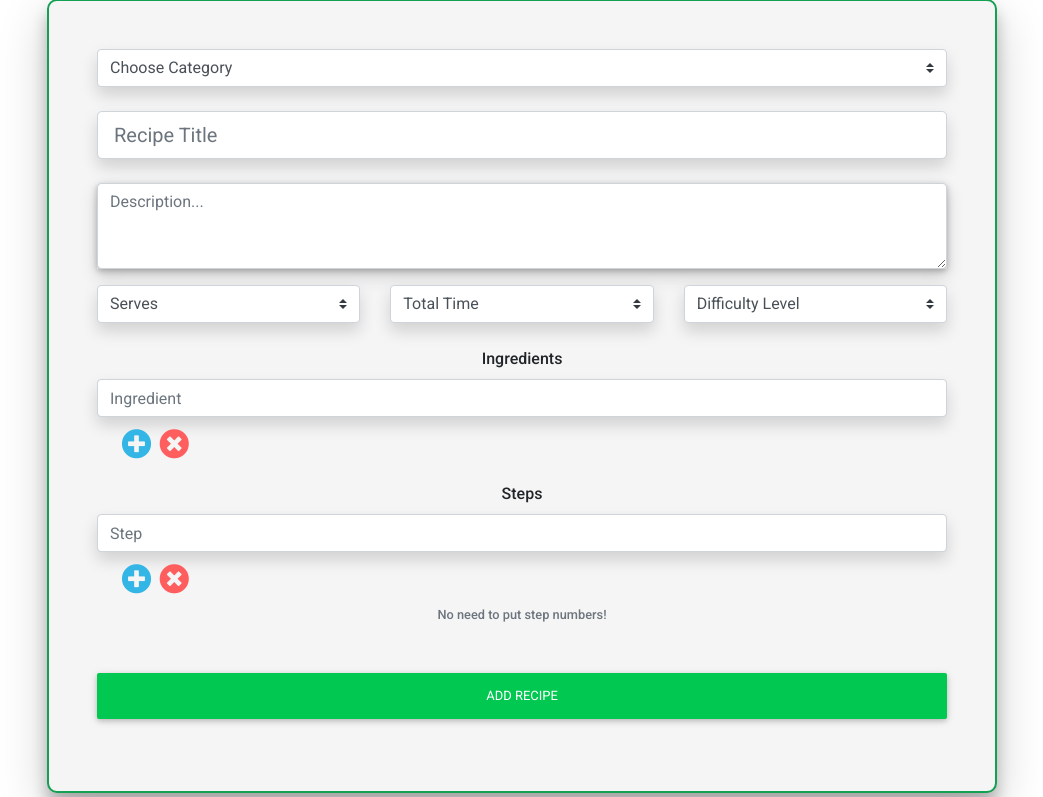
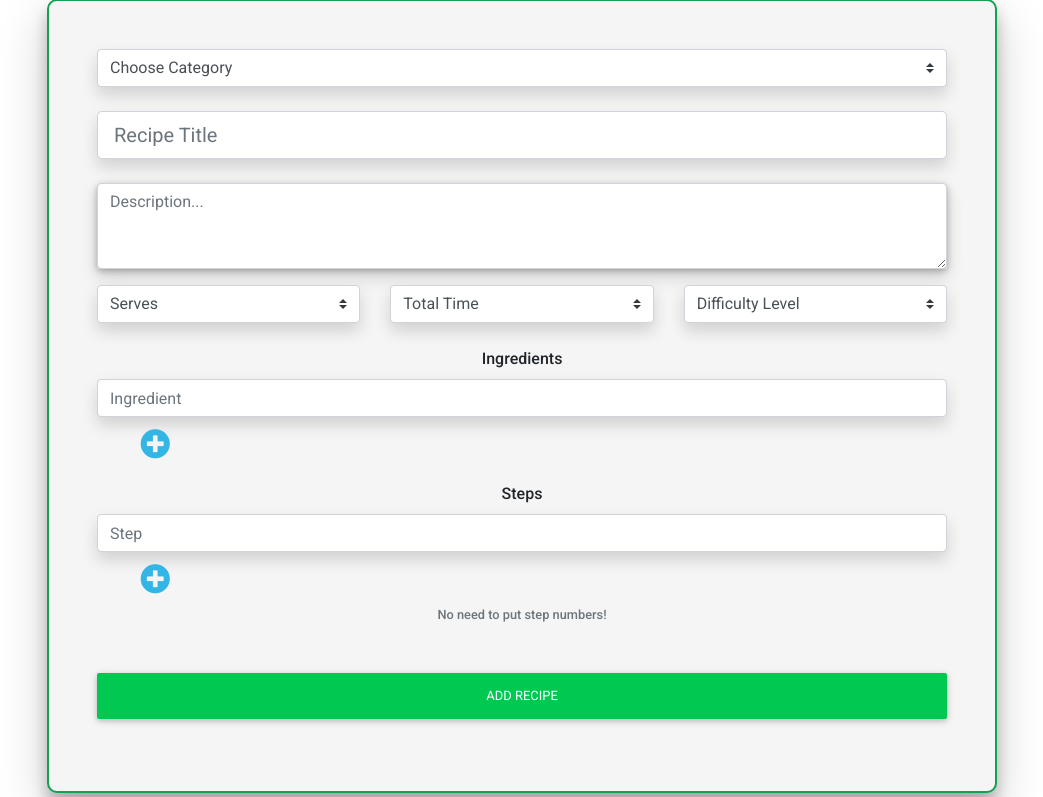
Before and after one commit to jonathanmeaney-lmk/Vegtabible_App, a Flask app: page /add_recipe in a window 1280 px wide. Shown: the part 339-1136 px from the top of the page, without its empty margins (118-1161 px from the left). Run offline with Flask 2, Linux system fonts and the light colour scheme; data that the repository does not hold is empty; some libraries are stand-ins or nearby versions; some web fonts are replaced.

Commit message:
Hide remove ingr/step btn til new input is added

```diff
--- a/static/css/style.css
+++ b/static/css/style.css
@@ -155,7 +155,8 @@ h4 {
 
 .remove-ingr {
     font-size: 30px;
-    color: #ff5e5e
+    color: #ff5e5e;
+    display: none;
 }
 
 .add-step {
@@ -166,6 +167,7 @@ h4 {
 .remove-step {
     font-size: 30px;
     color: #ff5e5e;
+    display: none;
 }
 
 
--- a/static/js/scripts.js
+++ b/static/js/scripts.js
@@ -3,11 +3,13 @@ $(document).ready(function () {
     // Add ingredient input on add/edit recipe form:
     $(".add-ingr").click(function () {
         $(".ingredient").append(' <input class="form-control form-control-md shadow mb-1 ingredient-input" name="ingredients" type="text" minlength="3" aria-label="step input" placeholder="Ingredient"> ');
+        $(".remove-ingr").show();
     });
 
     // Add step input on add/edit recipe form:
     $(".add-step").click(function () {
         $(".step").append(' <input class="form-control form-control-md shadow mb-1 step-input" name="steps" type="text" minlength="3" aria-label="step input" placeholder="Step"> ');
+        $(".remove-step").show();
     });
 
     // Remove last ingredient input added on add/edit recipe form:
--- a/templates/add_recipe.html
+++ b/templates/add_recipe.html
@@ -95,7 +95,7 @@
                     </div>
                     <!-- Add / Delete Ingedient Input Buttons -->
                     <div class="col-12 col-lg-2 mt-2 mb-3">
-                        <i role="button" class="fas fa-plus-circle add-ingr" aria-label="add ingredient"></i>
+                        <i role="button" class="fas fa-plus-circle add-ingr left" aria-label="add ingredient"></i>
                         <i role="button" class="fas fa-times-circle remove-ingr ml-1" aria-label="remove ingredient"></i>
                     </div>
                 </div>
--- a/templates/edit_recipe.html
+++ b/templates/edit_recipe.html
@@ -128,7 +128,7 @@
                         {% endfor %}
                     </div>
                     <!-- Add / Delete Step Input Buttons -->
-                    <div class="col-12 col-lg-2 mt-2 mb-4">
+                    <div class="col-12 col-lg-2 mt-2 mb-4 buttons">
                         <i role="button" class="fas fa-plus-circle add-step" aria-label="add ingredient"></i>
                         <i role="button" class="fas fa-times-circle remove-step ml-1" aria-label="remove ingredient"></i>
                     </div>
```
